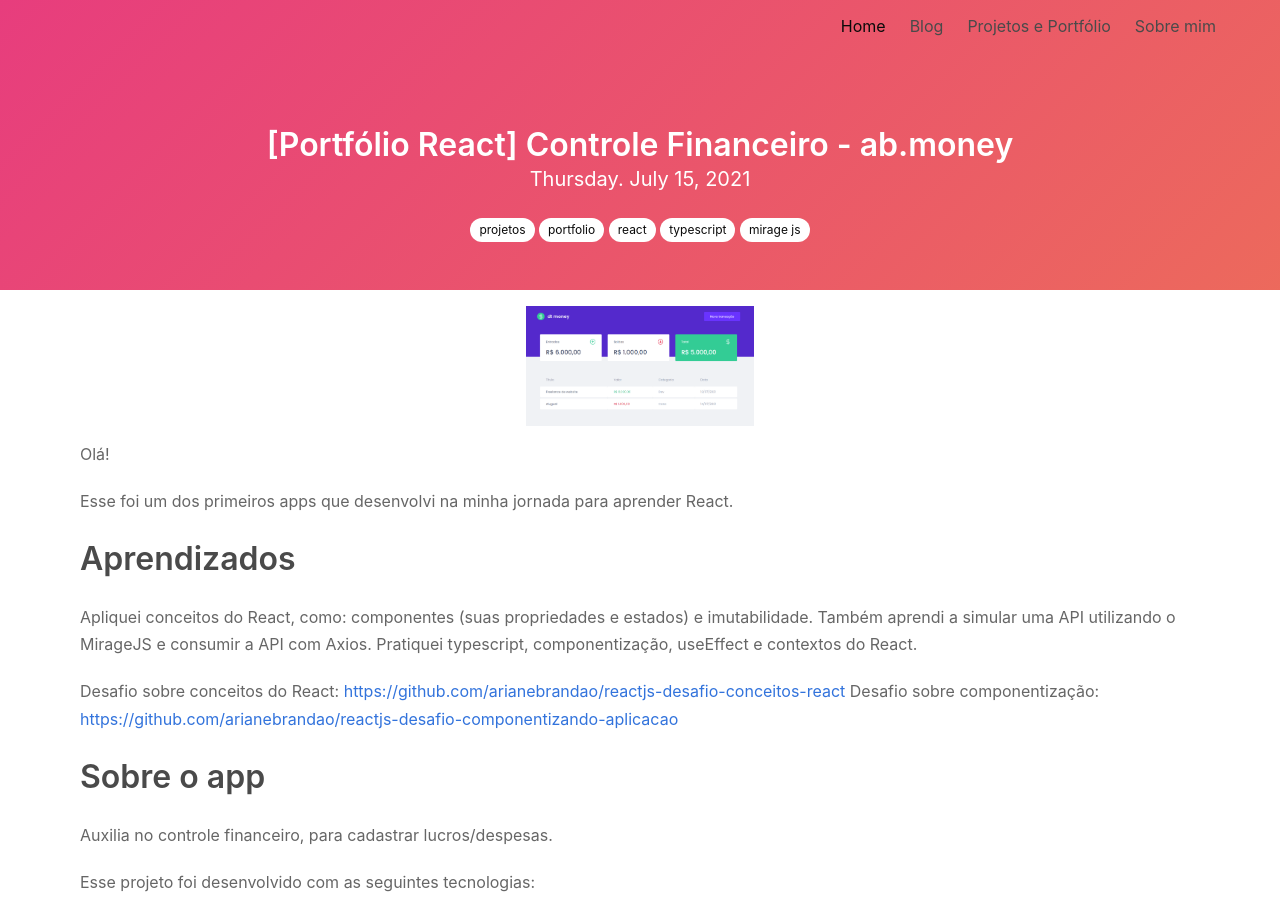
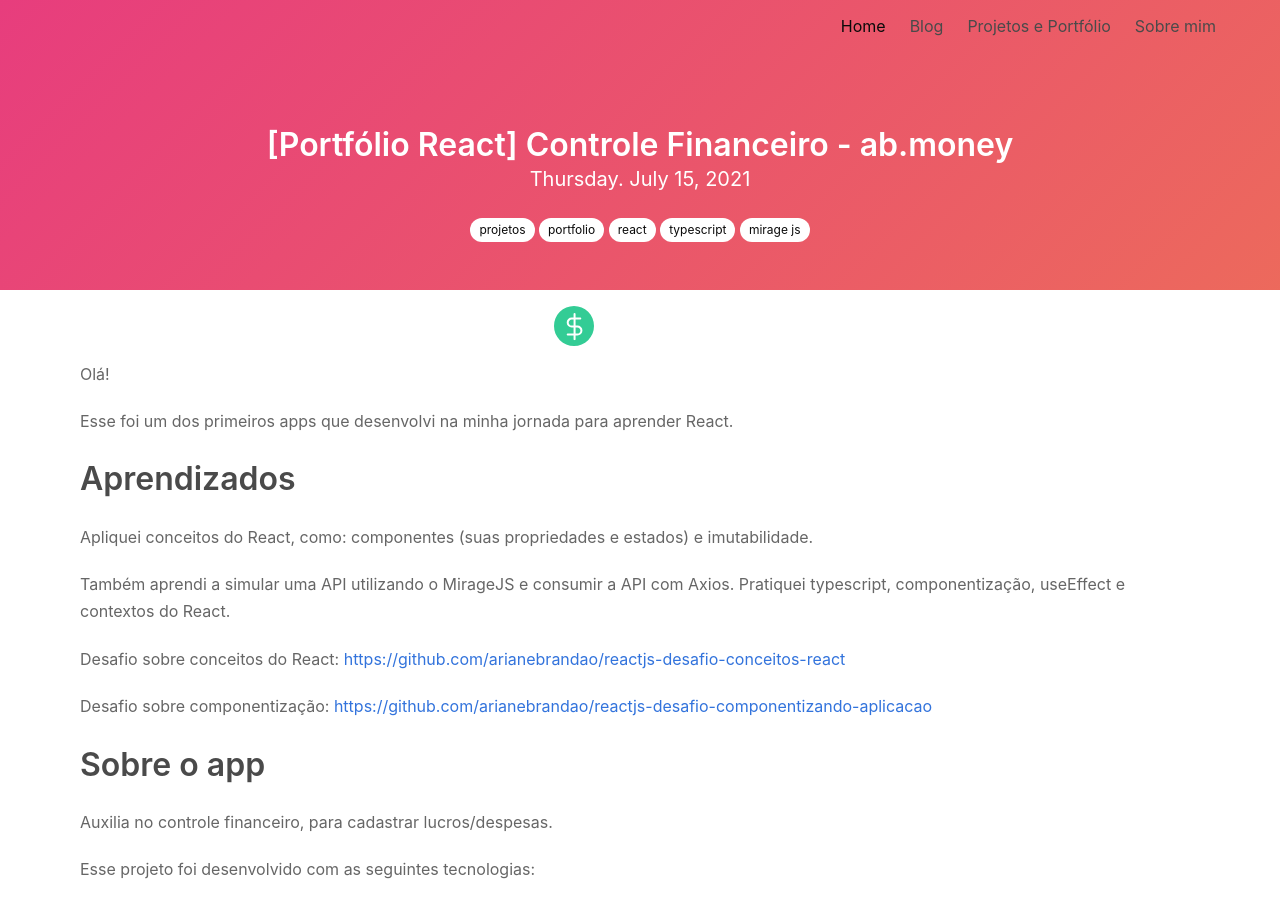
Before and after one commit to arianebrandao/arianebrandao.github.io, a Jekyll site: the page built from _posts/2021-07-15-react-controle-financeiro.md, in a window 1280 px wide and 900 px high. Built offline with Jekyll 4.4.1, drawn with Linux system fonts in a browser that asks for light colours; nearby versions of some CDN libraries; comment, search, counter and statistics services are not loaded.

```diff
--- a/_posts/2021-07-15-react-controle-financeiro.md
+++ b/_posts/2021-07-15-react-controle-financeiro.md
@@ -8,7 +8,7 @@
 - react
 - typescript
 - mirage js
-image: https://arianebrandao.github.io/assets/images/posts/react-controle-financeiro/1.png
+image: https://arianebrandao.github.io/assets/images/posts/react-controle-financeiro/logo.svg
 headerImage: true
 projects: true
 hidden: true # don't count this post in blog pagination
@@ -26,9 +26,11 @@
 ### Aprendizados
 
 Apliquei conceitos do React, como: componentes (suas propriedades e estados) e imutabilidade.
+
 Também aprendi a simular uma API utilizando o MirageJS e consumir a API com Axios. Pratiquei typescript, componentização, useEffect e contextos do React.
 
 Desafio sobre conceitos do React: <https://github.com/arianebrandao/reactjs-desafio-conceitos-react>
+
 Desafio sobre componentização: <https://github.com/arianebrandao/reactjs-desafio-componentizando-aplicacao>
 
 ### Sobre o app
```
Also changed, not shown: assets/images/posts/react-controle-financeiro/logo.svg (added).
